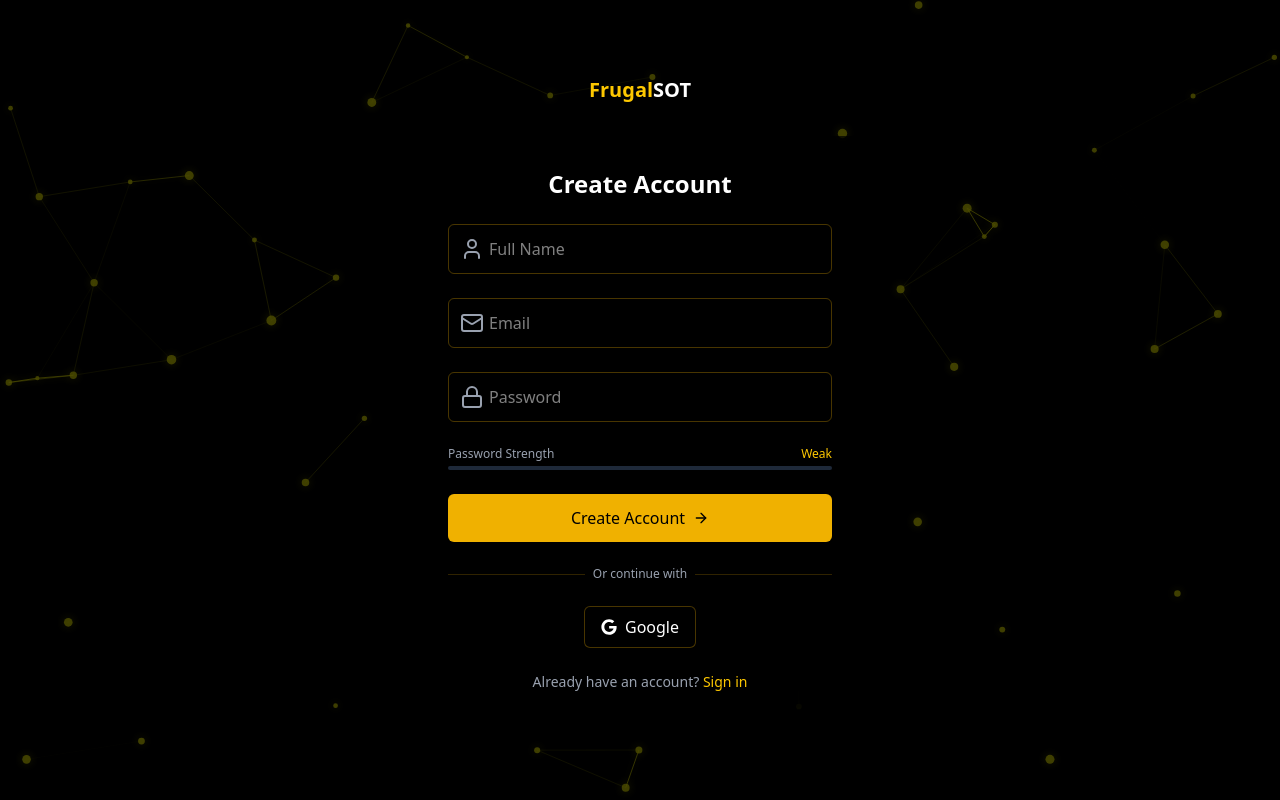
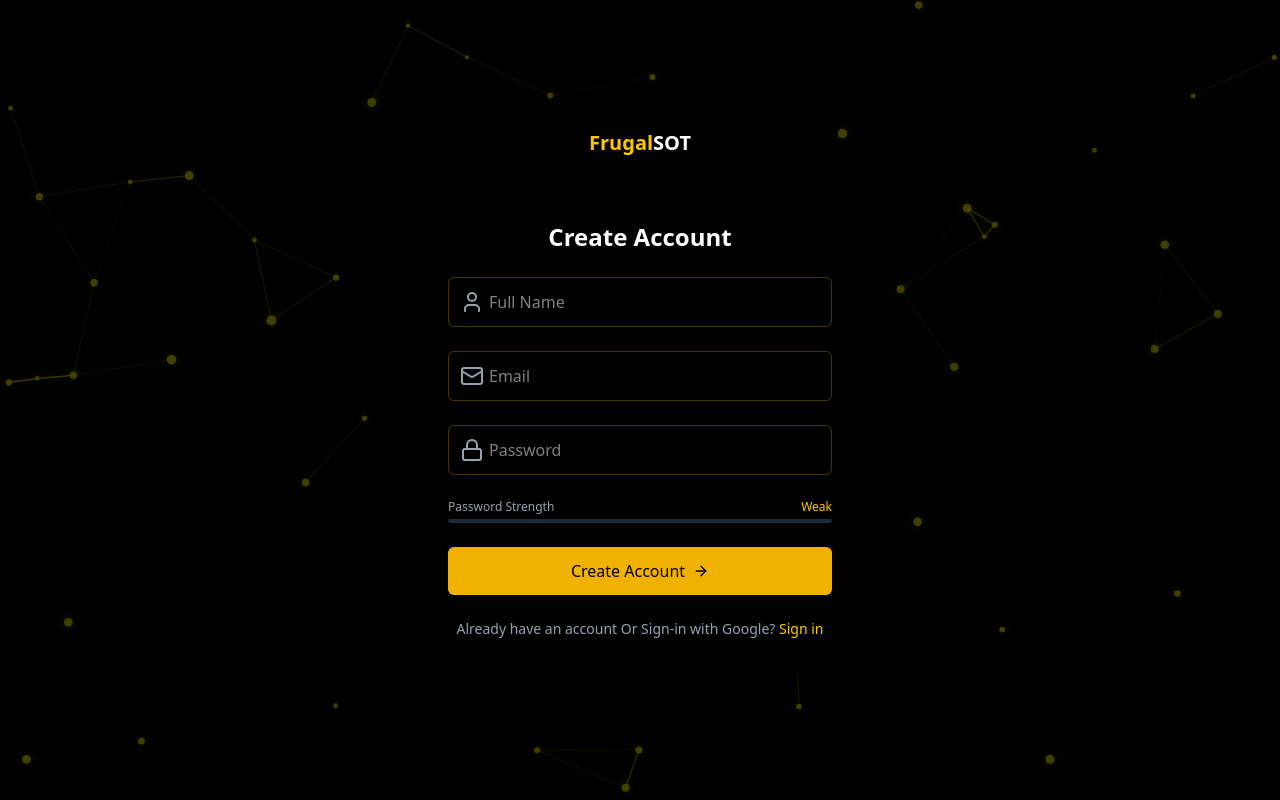
Before and after one commit to HyperKuvid-Labs/FrugalSOT, a React (Vite) app in the folder frugalSOT Website/: page /sign-up in a window 1280 px wide. Built offline with nearby package versions, Linux system fonts and the light colour scheme.

Commit message:
removed google login from signup

```diff
--- a/frugalSOT Website/src/pages/signUp.tsx
+++ b/frugalSOT Website/src/pages/signUp.tsx
@@ -156,7 +156,7 @@
                 </motion.button>
               </form>
 
-              {/* Social Login */}
+              {/* Social Login
               <div className="relative my-6">
                 <div className="absolute inset-0 flex items-center">
                   <div className="w-full border-t border-yellow-500/20"></div>
@@ -170,16 +170,16 @@
 
               <div className="flex items-center justify-center">
                 {/* <SocialButton icon={<Github />} label="GitHub" /> */}
-                <SocialButton
+                {/* <SocialButton
                   icon={<FaGoogle />}
                   label="Google"
                   func={handleGoogleLogin}
                 />
-              </div>
+              </div> */}
 
               {/* Sign-in link */}
               <p className="mt-6 text-sm text-gray-400 text-center">
-                Already have an account?{" "}
+                Already have an account Or Sign-in with Google?{" "}
                 <Link to="/sign-in" className="text-yellow-400 hover:underline">
                   Sign in
                 </Link>
```
